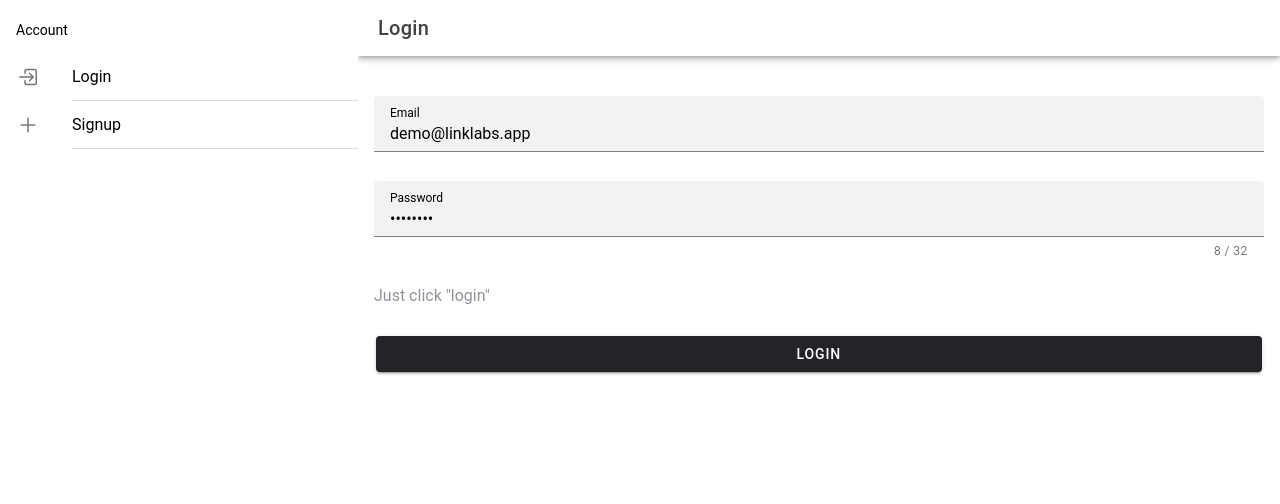
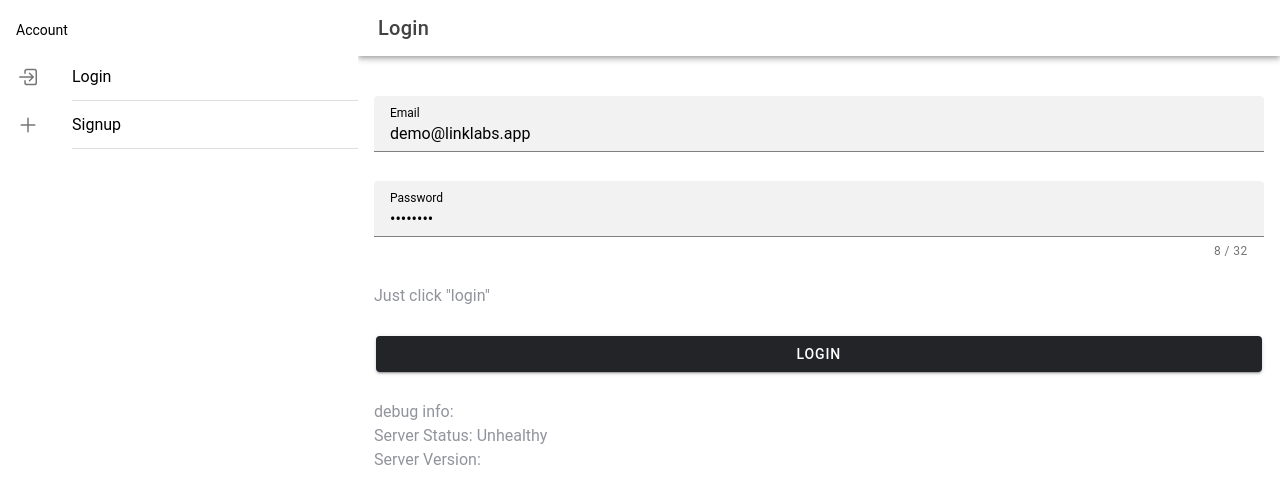
Before and after one commit to hereAlexT/LinkNote-backend, a React (Vite) app in the folder frontend/linknote/: page /login in a window 1280 px wide. Shown: the top 504 px of the page. Built offline with nearby package versions, Linux system fonts and the light colour scheme; no server answers.

Commit message:
fetch health info in login page

```diff
--- a/frontend/linknote/package.json
+++ b/frontend/linknote/package.json
@@ -4,7 +4,7 @@
   "version": "0.0.1",
   "type": "module",
   "scripts": {
-    "dev": "vite",
+    "dev": "vite --port 3000",
     "build": "tsc && vite build",
     "preview": "vite preview",
     "test.e2e": "cypress run",
@@ -21,6 +21,7 @@
     "@ionic/react-router": "^7.0.0",
     "@types/react-router": "^5.1.20",
     "@types/react-router-dom": "^5.3.3",
+    "axios": "^1.6.2",
     "ionicons": "^7.0.0",
     "react": "^18.2.0",
     "react-dom": "^18.2.0",
--- /dev/null
+++ b/frontend/linknote/src/apis/ApiConfig.ts
@@ -0,0 +1,15 @@
+
+
+
+const BASE_API_URL_V1 = 'http://192.9.179.115:8080/api/v1';
+
+
+export default interface HealthData {
+    data: {
+        health: boolean;
+        version: string;
+    };
+    code: number;
+    msg: string;
+}
+export const API_HEALTH = BASE_API_URL_V1 + '/health';
--- /dev/null
+++ b/frontend/linknote/src/apis/ConnectivityAPI.ts
@@ -0,0 +1,17 @@
+import { API_HEALTH } from "./ApiConfig";
+import axios from 'axios'
+
+
+
+
+async function GetServerHealthData() {
+    try {
+        const response = await axios.get(API_HEALTH);
+        return response.data;
+    } catch (error) {
+        console.error('Error fetching health data:', error);
+        throw error;
+    }
+}
+
+export { GetServerHealthData };
--- a/frontend/linknote/src/pages/Login.tsx
+++ b/frontend/linknote/src/pages/Login.tsx
@@ -18,7 +18,7 @@ import {
 import { useState, useEffect } from 'react';
 import { useAuth } from '../contexts/AuthContext';
 import { useHistory } from 'react-router';
-
+import { GetServerHealthData, HealthData } from '../apis/ConnectivityAPI';
 
 
 const Login: React.FC = () => {
@@ -30,14 +30,9 @@ const Login: React.FC = () => {
     const { login, isAuthenticated } = useAuth();
 
     function handleSubmit(e: React.FormEvent<HTMLFormElement>) {
-
         console.log("submit button clicked")
-
         // Prevent the default behaviour (refresh page) of the form submit event
         e.preventDefault();
-
-
-
         // If the user has entered an email and password, attempt to log them in
         if (email && password) {
             const loginSuccess: boolean | null = login(email, password);
@@ -54,8 +49,6 @@ const Login: React.FC = () => {
         }
     }, [isAuthenticated]);
 
-
-
     /* Email Address Validation
     * You don't want to show validation while the user is typing.
     * Validation should only occur when the user finishes typing.
@@ -70,11 +63,8 @@ const Login: React.FC = () => {
 
     const validate = (ev: Event) => {
         const value = (ev.target as HTMLInputElement).value;
-
         setIsValid(undefined);
-
         if (value === '') return;
-
         validateEmail(value) !== null ? setIsValid(true) : setIsValid(false);
     };
 
@@ -82,6 +72,16 @@ const Login: React.FC = () => {
         setIsTouched(true);
     };
     /* Email Validation Done */
+
+
+    const [isHelathData, setIsHealthData] = useState<HealthData | null>(null)
+    useEffect(() => {
+        GetServerHealthData().then((response) => {
+            setIsHealthData(response)
+        })
+    })
+
+
 
 
     return (
@@ -136,6 +136,14 @@ const Login: React.FC = () => {
                             <IonButton type="submit" expand="block">Login</IonButton>
                             {/* <Button type="primary">Login</Button> */}
                         </IonCol>
+                        <IonCol>
+                            <IonText color="medium">
+                                <p> debug info: </p>
+                                <p>Server Status: {isHelathData?.data?.health ? 'Healthy' : 'Unhealthy'}</p>
+                                <p>Server Version: {isHelathData?.data?.version}</p>
+                            </IonText>
+                        </IonCol>
+
                     </form>
 
                 </IonGrid>
```
Also changed, not shown: 1 other file (tests, documents, lock files or other folders).
